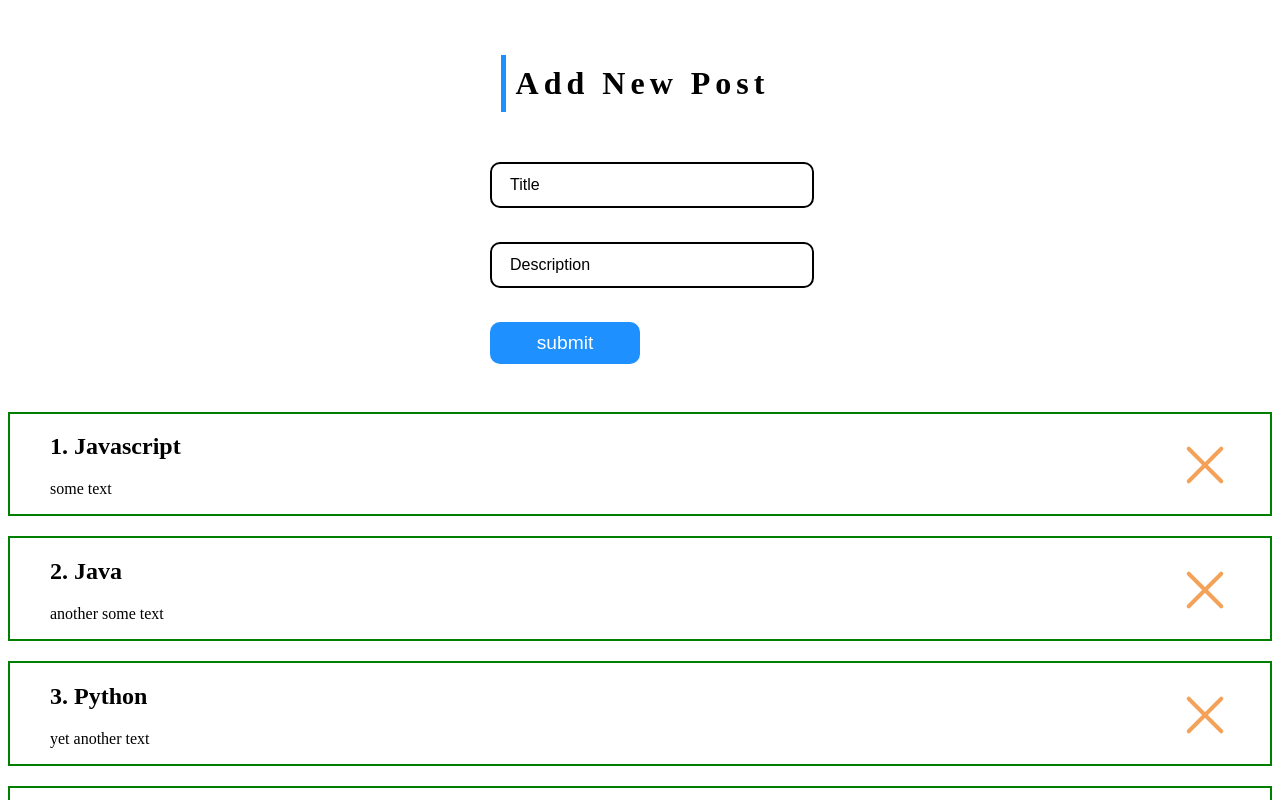
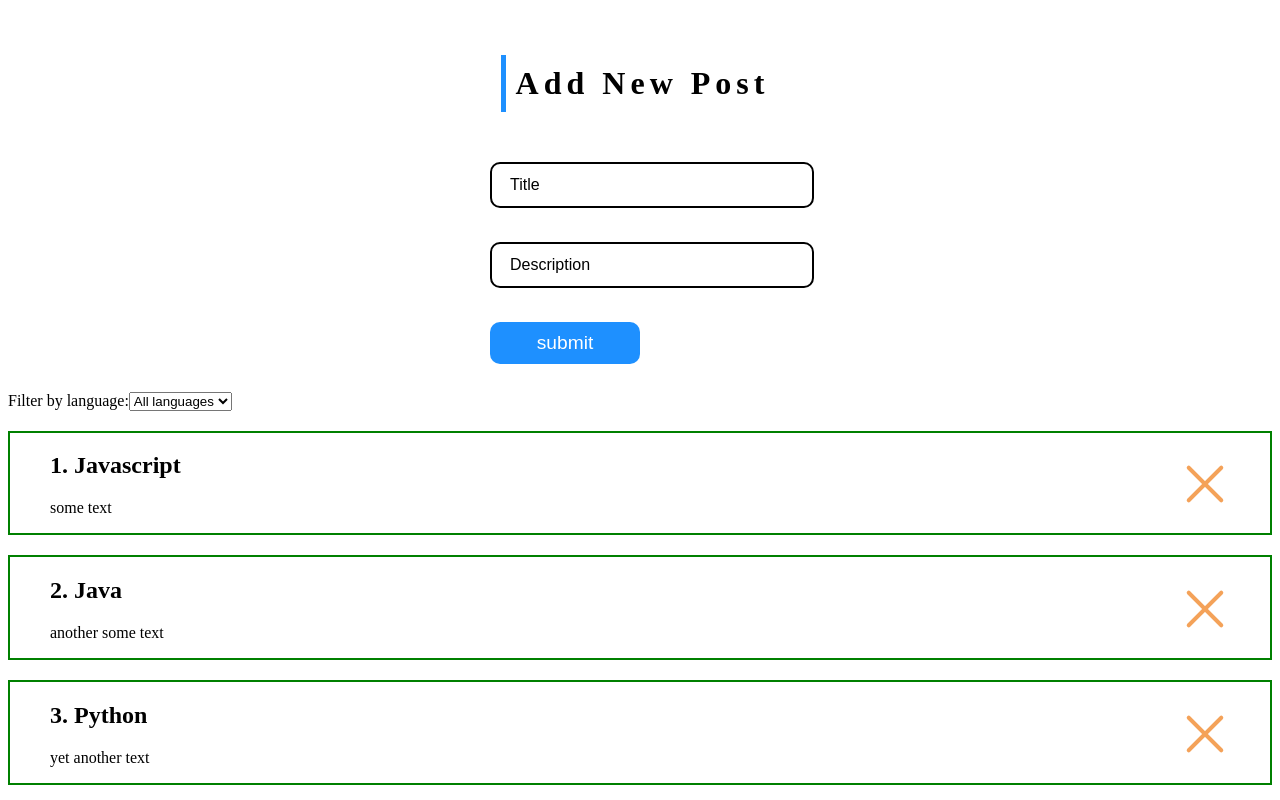
Before and after one commit to allpavel/react_post_project, a React (Create React App) app: page / in a window 1280 px wide. Shown: the top 800 px of the page. Built offline with nearby package versions, Linux system fonts and the light colour scheme.

Commit message:
Added filter by language functionality

```diff
--- a/src/App.js
+++ b/src/App.js
@@ -1,6 +1,7 @@
-import React, { useState } from 'react';
+import React, { useEffect, useState } from 'react';
 import { PostList } from './components/PostList/PostList';
 import { AddPost } from './components/AddPost/AddPost';
+import { Select } from './components/Select/Select';
 
 const POSTS = [
   {id: 1, title: 'Javascript', description: 'some text'},
@@ -10,21 +11,33 @@ const POSTS = [
   {id: 5, title: 'C++', description: 'game dev'},
 ];
 
+
 export const App = () => {
   const [posts, setPosts] = useState(POSTS);
+  const [filterPosts, setFilterPosts] = useState(posts);
 
   const handleCreatePost = (newPost) => {
     setPosts([...posts, newPost]);
+    setFilterPosts([...posts, newPost]);
   };
 
   const handleDeletePost = (removePost) => {
     setPosts(posts.filter(post => post.id !== removePost.id))
+    setFilterPosts(posts.filter(post => post.id !== removePost.id));
   };
+
+  const handleFilterByLanguage = (language) => {
+    if (language === 'all languages') {
+      return setFilterPosts(posts);
+    }
+    setFilterPosts(posts.filter(post => post.title === language))
+  }
 
   return (
     <>
       <AddPost createPost={handleCreatePost} />
-      <PostList posts={posts} onDeletePost={handleDeletePost} />
+      <Select posts={posts} handleFilterByLanguage={handleFilterByLanguage} />
+      <PostList posts={filterPosts} onDeletePost={handleDeletePost} />
     </>
   )
 };
--- a/src/UI/Buttons/DeleteButton/DeleteButton.js
+++ b/src/UI/Buttons/DeleteButton/DeleteButton.js
@@ -6,7 +6,7 @@ export const DeleteButton = (props) => {
         <div className={styles.close_container} {...props}>
             <div className={styles.leftright}></div>
             <div className={styles.rightleft}></div>
-            <label className={styles.delete}>delete</label>
+            <label className={`${styles.delete} ${styles.label}`}>delete</label>
         </div>
     )
 };
--- a/src/UI/Buttons/DeleteButton/DeleteButton.module.css
+++ b/src/UI/Buttons/DeleteButton/DeleteButton.module.css
@@ -33,7 +33,7 @@
     transition: all .3s ease-in;
 }
 
-label {
+.label {
     color: black;
     font-family: Helvetica, Arial, sans-serif;
     font-size: .6em;
--- /dev/null
+++ b/src/components/Select/Select.js
@@ -0,0 +1,22 @@
+import React, { useState } from 'react';
+import styles from './Select.module.css';
+
+export const Select = ({posts, handleFilterByLanguage}) => {
+
+    const handleLanguageChange = (event) => {
+        handleFilterByLanguage(event.target.value);
+    }
+
+    return (
+        <section>
+            <label>
+                Filter by language:
+                <select onChange={handleLanguageChange}>
+                    {/* <option className={styles.disabled} value='' disabled selected>list of languages</option> */}
+                    <option value='all languages'>All languages</option>
+                    {posts.map(post => (<option key={post.id} value={post.title}>{post.title}</option>))}
+                </select>
+            </label>
+        </section>
+    )
+}
--- /dev/null
+++ b/src/components/Select/Select.module.css
@@ -0,0 +1,3 @@
+.disabled {
+    display: none;
+}
```
